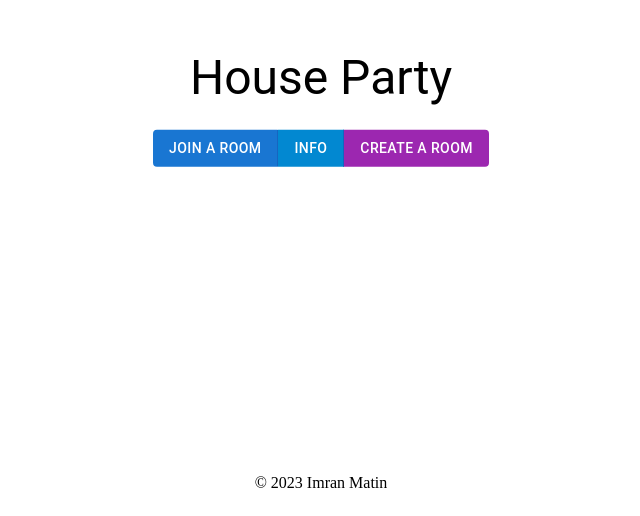
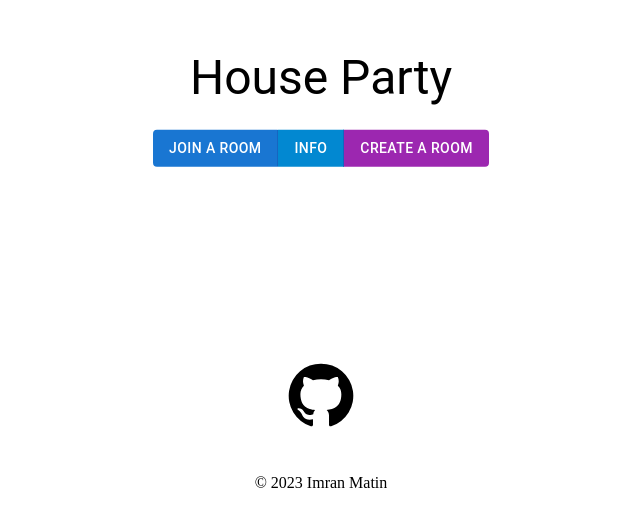
Before and after one commit to imranmatin23/collaborative-music-playing-system, a React (Create React App) app in the folder frontend/: page / in a window 1280 px wide. Shown: the part 300-816 px from the top of the page, without its empty margins (319-959 px from the left). Built offline with nearby package versions, Linux system fonts and the light colour scheme; no server answers.

Commit message:
Add GitHub Icon to link to repo on home page

```diff
--- a/frontend/src/components/Footer.js
+++ b/frontend/src/components/Footer.js
@@ -15,20 +15,20 @@ import "../styles/Footer.css";
 function Footer() {
   return (
     <div className="footer">
-      {/* <div className="socialMedia">
-        <IconButton href="mailto:imranmatin23@gmail.com">
+      <div className="socialMedia">
+        {/* <IconButton href="mailto:imranmatin23@gmail.com">
           <EmailIcon />
-        </IconButton>
-        <IconButton href="https://www.linkedin.com/in/imranmatin/">
+        </IconButton> */}
+        {/* <IconButton href="https://www.linkedin.com/in/imranmatin/">
           <LinkedInIcon />
-        </IconButton>
-        <IconButton href="https://github.com/imranmatin23">
+        </IconButton> */}
+        <IconButton href="https://github.com/imranmatin23/houseparty">
           <GitHubIcon />
         </IconButton>
-        <IconButton href="https://twitter.com/imranmatin23">
+        {/* <IconButton href="https://twitter.com/imranmatin23">
           <TwitterIcon />
-        </IconButton>
-      </div> */}
+        </IconButton> */}
+      </div>
       <p> &copy; 2023 Imran Matin</p>
     </div>
   );
```
Also changed, not shown: 1 other file (tests, documents, lock files or other folders).
